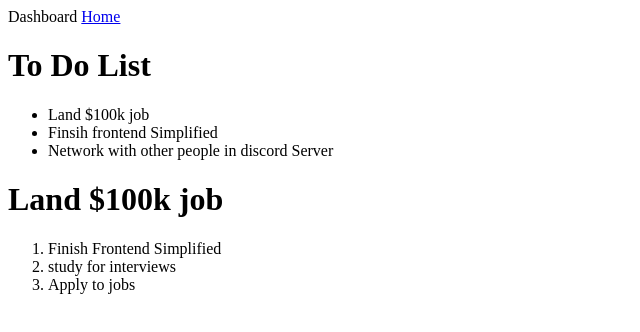
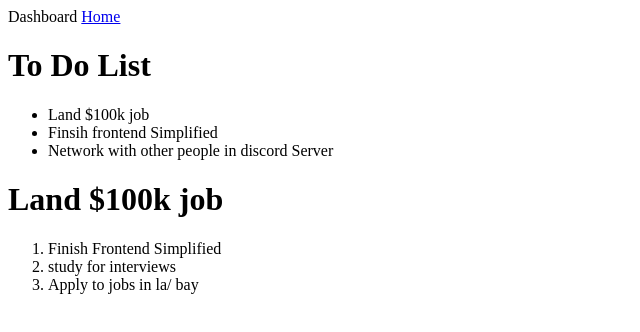
Before and after one commit to Michaelag32/First-project, a plain HTML site: page dashboard.html in a window 1280 px wide. Shown: the full height of the page, 0-640 px from the left. Drawn offline with Linux system fonts and the light colour scheme.

Commit message:
Added ordered and unordered lists

```diff
--- a/dashboard.html
+++ b/dashboard.html
@@ -21,7 +21,7 @@
     <ol>
         <li>Finish Frontend Simplified</li>
         <li>study for interviews</li>
-        <li>Apply to jobs</li>
+        <li>Apply to jobs in la/ bay</li>
     </ol>
   </body>
 </html>
```
